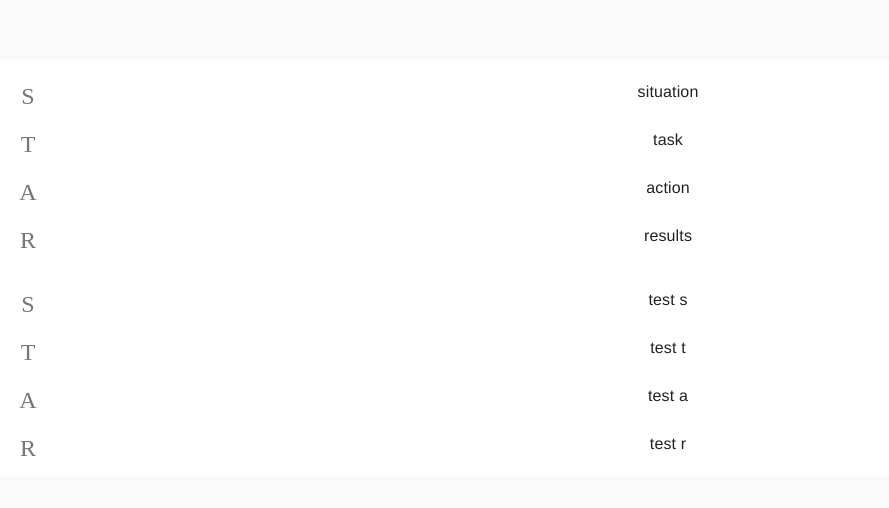
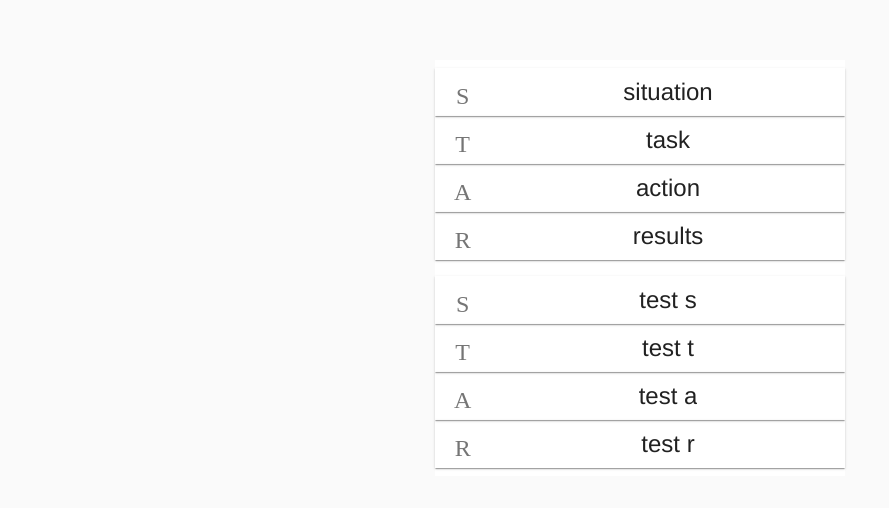
Before and after one commit to NoahDragon/star-list, a Vue app: page / in a window 1280 px wide. Shown: the top 508 px of the page, without its empty margins (0-889 px from the left). Built offline with nearby package versions, Linux system fonts and the light colour scheme.

Commit message:
Center the list and increase the font size.

```diff
--- a/src/App.vue
+++ b/src/App.vue
@@ -1,9 +1,13 @@
 <template>
-  <div id="app">
-    <starlist
-      :stars="stars"
-      @edit:star="editSTAR"
-      />
+  <div id="app" class="md-layout md-gutter" >
+    <div class="md-layout-item" />
+    <div class="md-layout-item">
+      <starlist
+        :stars="stars"
+        @edit:star="editSTAR"
+        />
+    </div>
+    <div class="md-layout-item" />
   </div>
 </template>
 
--- a/src/components/StarItem.vue
+++ b/src/components/StarItem.vue
@@ -1,5 +1,5 @@
 <template>
-    <md-list-item class="row">
+    <md-list-item class="row md-elevation-1">
         <md-icon>{{ startype }}</md-icon>
         <div v-if="editing === star.id && type === startype">
             <md-field md-inline v-if="startype === 'S'">
@@ -20,16 +20,16 @@
             </md-field>
         </div>
         <div v-else>
-            <span class="md-list-item-text" v-if="startype === 'S'">
+            <span class="md-list-item-text md-headline" v-if="startype === 'S'">
                 {{ star.s }}
             </span>
-            <span class="md-list-item-text" v-if="startype === 'T'">
+            <span class="md-list-item-text md-headline" v-if="startype === 'T'">
                 {{ star.t }}
             </span>
-            <span class="md-list-item-text" v-if="startype === 'A'">
+            <span class="md-list-item-text md-headline" v-if="startype === 'A'">
                 {{ star.a }}
             </span>
-            <span class="md-list-item-text" v-if="startype === 'R'">
+            <span class="md-list-item-text md-headline" v-if="startype === 'R'">
                 {{ star.r }}
             </span>
         </div>
```
